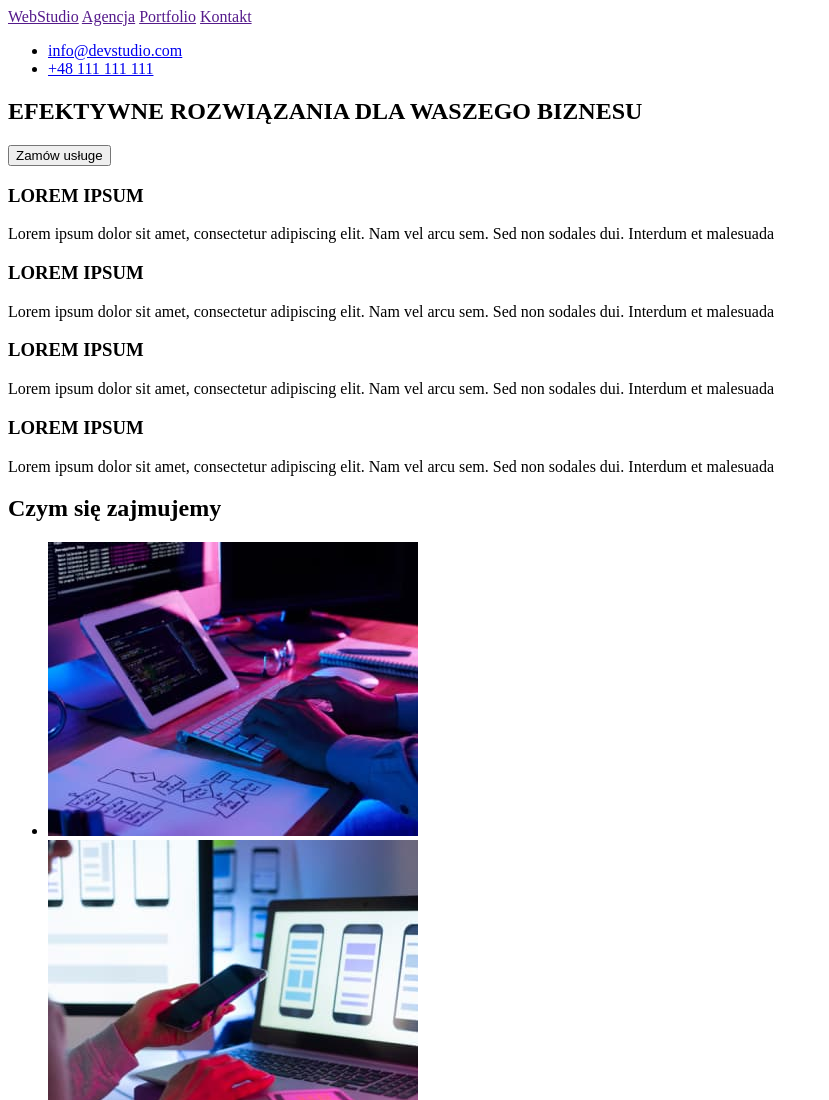
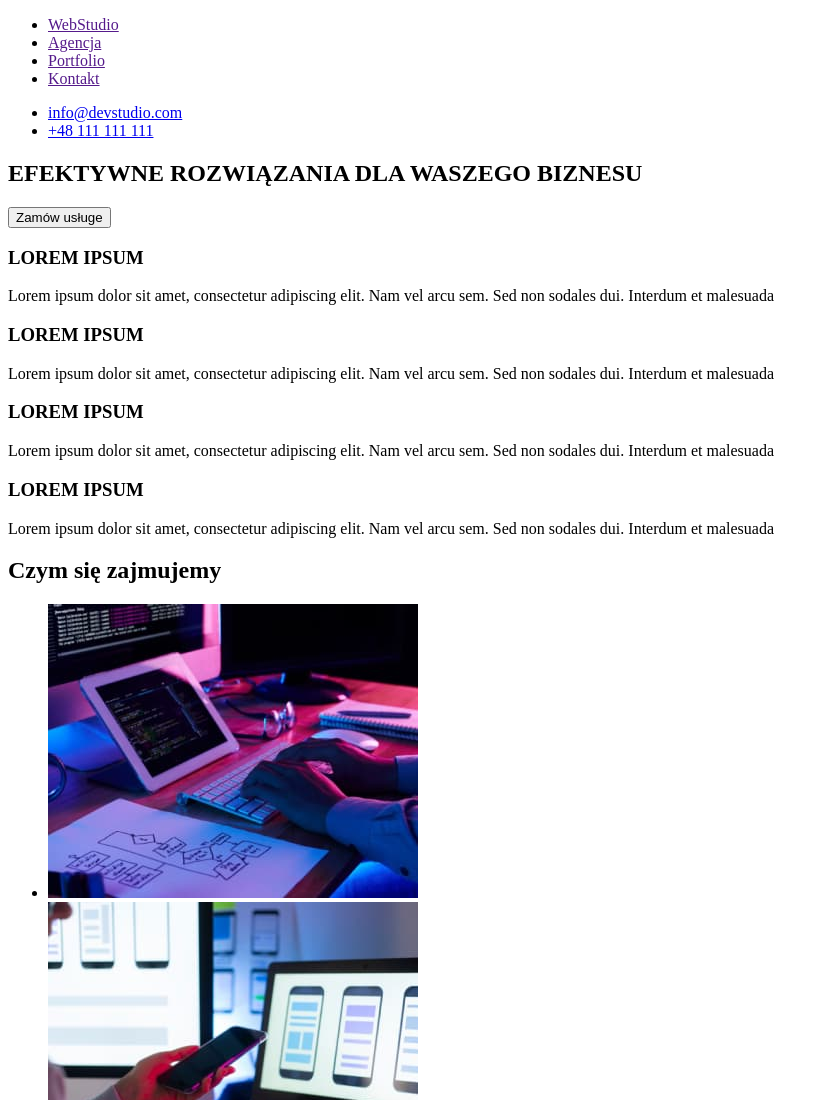
Before and after one commit to Evgeniy558/goit-markup-hw-01, a plain HTML site: page index.html in a window 1280 px wide. Shown: the top 1100 px of the page, without its empty margins (0-829 px from the left). Drawn offline with Linux system fonts and the light colour scheme; a web font is replaced by a local one.

Commit message:
Update index.html
Dodałem tag listę do tegu nav.

```diff
--- a/index.html
+++ b/index.html
@@ -17,10 +17,12 @@
   <body>
     <header>
       <nav class="menu">
-        <a href="">WebStudio</a>
-        <a href="">Agencja</a>
-        <a href="">Portfolio</a>
-        <a href="">Kontakt</a>
+        <ul>
+          <li><a href="">WebStudio</a></li>
+          <li><a href="">Agencja</a></li>
+          <li><a href="">Portfolio</a></li>
+          <li><a href="">Kontakt</a></li>
+        </ul>
       </nav>
       <ul>
         <li><a href="mailto:info@devstudio.com">info@devstudio.com</a></li>
```
